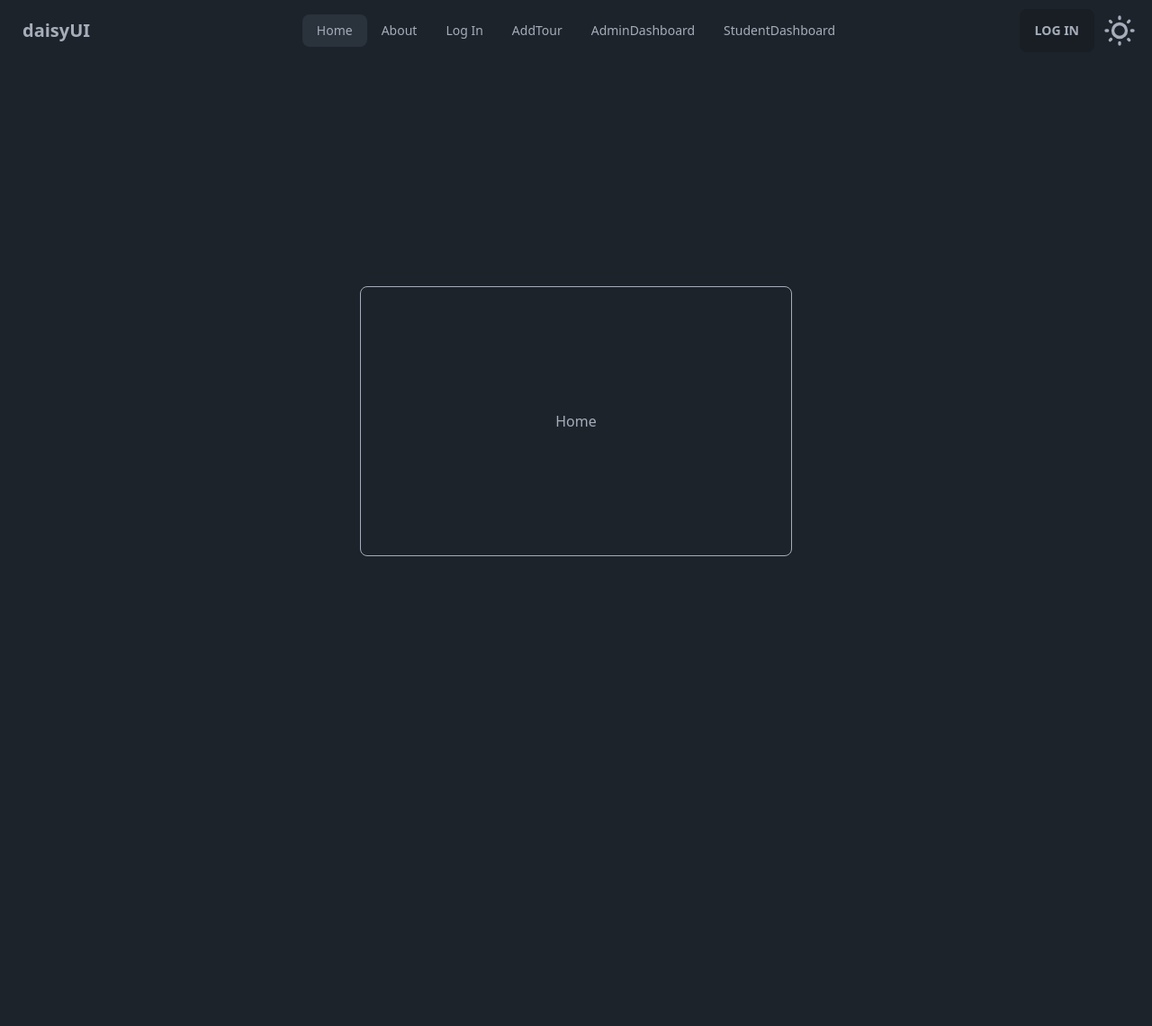
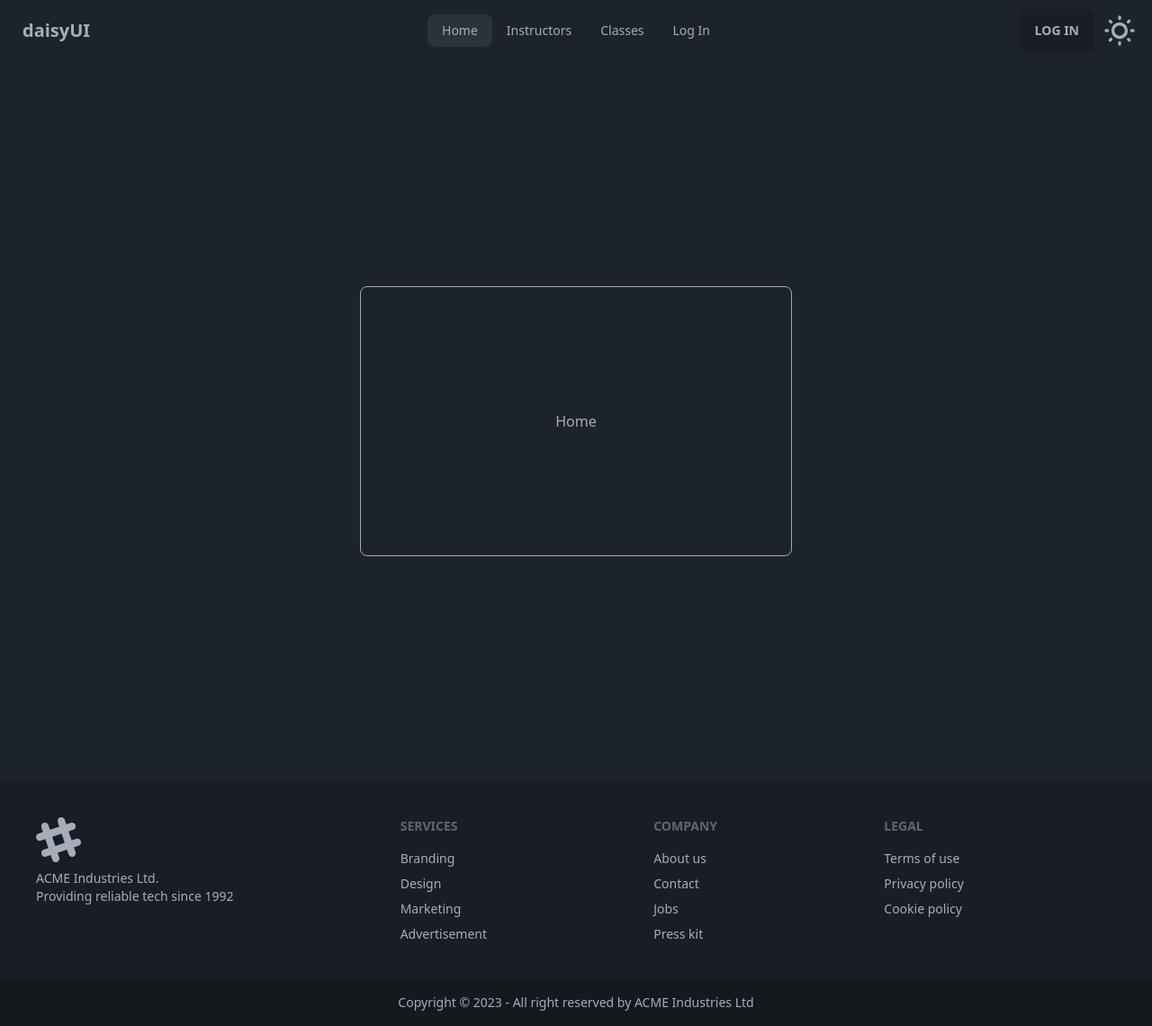
Before and after one commit to Toufiquer/grand-chef-12-client, a React (Vite) app: page / in a window 1280 px wide. Shown: the whole page at 90% size. Before the commit the page ends 868 px from the top, so only its background shows below. Built offline with nearby package versions, Linux system fonts and the light colour scheme; no server answers.

Commit message:
conditional NavLink render

```diff
--- /dev/null
+++ b/src/components/Footer/Footer.jsx
@@ -0,0 +1,56 @@
+const Footer = () => {
+  return (
+    <footer>
+      <div className="footer p-10 bg-base-200 text-base-content">
+        <div>
+          <svg
+            width="50"
+            height="50"
+            viewBox="0 0 24 24"
+            xmlns="http://www.w3.org/2000/svg"
+            fillRule="evenodd"
+            clipRule="evenodd"
+            className="fill-current"
+          >
+            <path d="M22.672 15.226l-2.432.811.841 2.515c.33 1.019-.209 2.127-1.23 2.456-1.15.325-2.148-.321-2.463-1.226l-.84-2.518-5.013 1.677.84 2.517c.391 1.203-.434 2.542-1.831 2.542-.88 0-1.601-.564-1.86-1.314l-.842-2.516-2.431.809c-1.135.328-2.145-.317-2.463-1.229-.329-1.018.211-2.127 1.231-2.456l2.432-.809-1.621-4.823-2.432.808c-1.355.384-2.558-.59-2.558-1.839 0-.817.509-1.582 1.327-1.846l2.433-.809-.842-2.515c-.33-1.02.211-2.129 1.232-2.458 1.02-.329 2.13.209 2.461 1.229l.842 2.515 5.011-1.677-.839-2.517c-.403-1.238.484-2.553 1.843-2.553.819 0 1.585.509 1.85 1.326l.841 2.517 2.431-.81c1.02-.33 2.131.211 2.461 1.229.332 1.018-.21 2.126-1.23 2.456l-2.433.809 1.622 4.823 2.433-.809c1.242-.401 2.557.484 2.557 1.838 0 .819-.51 1.583-1.328 1.847m-8.992-6.428l-5.01 1.675 1.619 4.828 5.011-1.674-1.62-4.829z"></path>
+          </svg>
+          <p>
+            ACME Industries Ltd.
+            <br />
+            Providing reliable tech since 1992
+          </p>
+        </div>
+        <div>
+          <span className="footer-title">Services</span>
+          <a className="link link-hover">Branding</a>
+          <a className="link link-hover">Design</a>
+          <a className="link link-hover">Marketing</a>
+          <a className="link link-hover">Advertisement</a>
+        </div>
+        <div>
+          <span className="footer-title">Company</span>
+          <a className="link link-hover">About us</a>
+          <a className="link link-hover">Contact</a>
+          <a className="link link-hover">Jobs</a>
+          <a className="link link-hover">Press kit</a>
+        </div>
+        <div>
+          <span className="footer-title">Legal</span>
+          <a className="link link-hover">Terms of use</a>
+          <a className="link link-hover">Privacy policy</a>
+          <a className="link link-hover">Cookie policy</a>
+        </div>
+      </div>
+      <div className="footer footer-center p-4 bg-base-300 text-base-content">
+        <div>
+          <p>
+            Copyright © {new Date().getFullYear()} - All right reserved by ACME
+            Industries Ltd
+          </p>
+        </div>
+      </div>
+    </footer>
+  );
+};
+
+export default Footer;
--- a/src/components/Nav/NavLinks.jsx
+++ b/src/components/Nav/NavLinks.jsx
@@ -1,26 +1,37 @@
+import { useEffect, useState } from "react";
 import { NavLink } from "react-router-dom";
 
 const NavLinks = () => {
+  const [userRole, setUserRole] = useState({});
+  useEffect(() => {
+    fetch("http://localhost:5000/users/toufiquerabc@gmail.com")
+      .then((res) => res.json())
+      .then((data) => setUserRole(data.result));
+  }, []);
   return (
     <>
       <li>
         <NavLink to="/">Home</NavLink>
       </li>
       <li>
-        <NavLink to="/about">About</NavLink>
+        <NavLink to="/instructors">Instructors</NavLink>
+      </li>
+      <li>
+        <NavLink to="/classes">Classes</NavLink>
       </li>
       <li>
         <NavLink to="/logIn">Log In</NavLink>
       </li>
-      <li>
-        <NavLink to="/addTour">AddTour</NavLink>
-      </li>
-      <li>
-        <NavLink to="/adminDashboard">AdminDashboard</NavLink>
-      </li>
-      <li>
-        <NavLink to="/studentDashboard">StudentDashboard</NavLink>
-      </li>
+      {userRole.role === "admin" && (
+        <li>
+          <NavLink to="/adminDashboard">Dashboard </NavLink>
+        </li>
+      )}
+      {userRole.role === "student" && (
+        <li>
+          <NavLink to="/studentDashboard">Dashboard </NavLink>
+        </li>
+      )}
     </>
   );
 };
--- a/src/layout/Main/Main.jsx
+++ b/src/layout/Main/Main.jsx
@@ -1,5 +1,6 @@
 /* eslint-disable react/prop-types */
 
+import Footer from "../../components/Footer/Footer";
 import Nav from "../../components/Nav/Nav";
 
 const Main = ({ children }) => {
@@ -7,6 +8,7 @@
     <>
       <Nav />
       {children}
+      <Footer />
     </>
   );
 };
```
